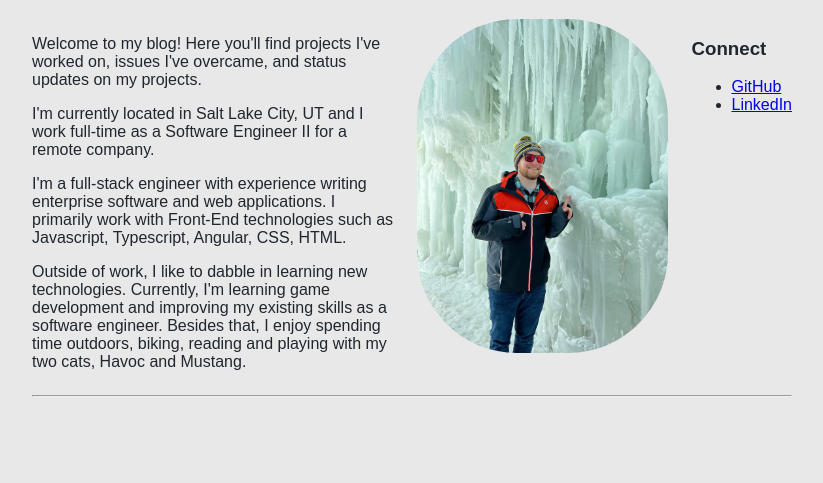
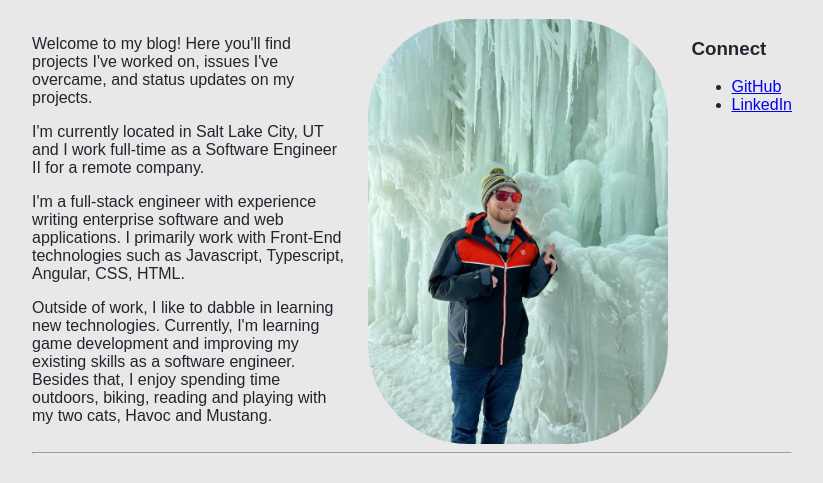
Before and after one commit to shaunczubkowski/blog, a Gatsby site: page / in a window 1280 px wide. Shown: the part 225-708 px from the top of the page, without its empty margins (228-1051 px from the left). Built offline with nearby package versions, Linux system fonts and the light colour scheme; Gatsby itself is replaced by a stand-in of ours.

Commit message:
Add image properties

```diff
--- a/src/pages/index.tsx
+++ b/src/pages/index.tsx
@@ -42,6 +42,9 @@ const IndexPage = () => {
             className={photo}
             alt="Shaun Czubkowski"
             src="../images/shaunczubkowski.jpg"
+            layout="fixed"
+            width={300}
+            height={425}
           />
         </div>
         <div className="contactContainer">
```
